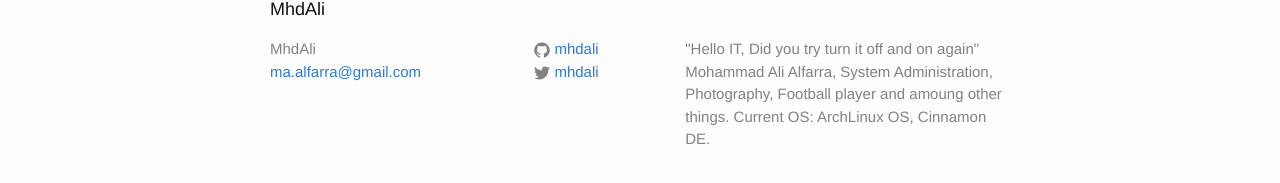
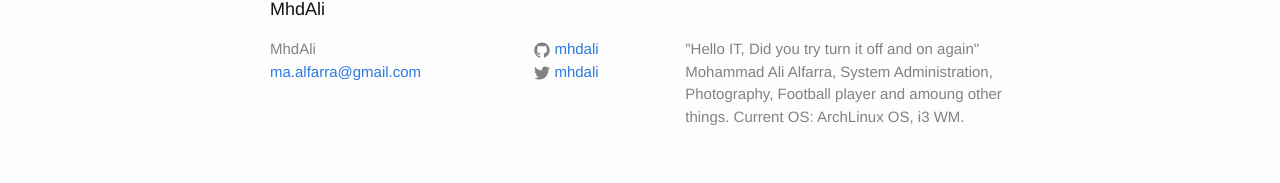
Before and after one commit to mhdali/mhdali.github.io, a Jekyll site: the page built from index.html, in a window 1280 px wide. Shown: the part 421-604 px from the top of the page. Built offline with Jekyll 4.4.1, drawn with Linux system fonts in a browser that asks for light colours.

Commit message:
Change my current OS

```diff
--- a/_config.yml
+++ b/_config.yml
@@ -5,7 +5,7 @@ description: > # this means to ignore newlines until "baseurl:"
   "Hello IT, Did you try turn it off and on again"
   Mohammad Ali Alfarra, System Administration, Photography, Football player and amoung other things.
 
-  Current OS: ArchLinux OS, Cinnamon DE.
+  Current OS: ArchLinux OS, i3 WM.
 baseurl: "" # the subpath of your site, e.g. /blog/
 url: "https://mhdali.github.io" # the base hostname & protocol for your site
 twitter_username: mhdali
```
